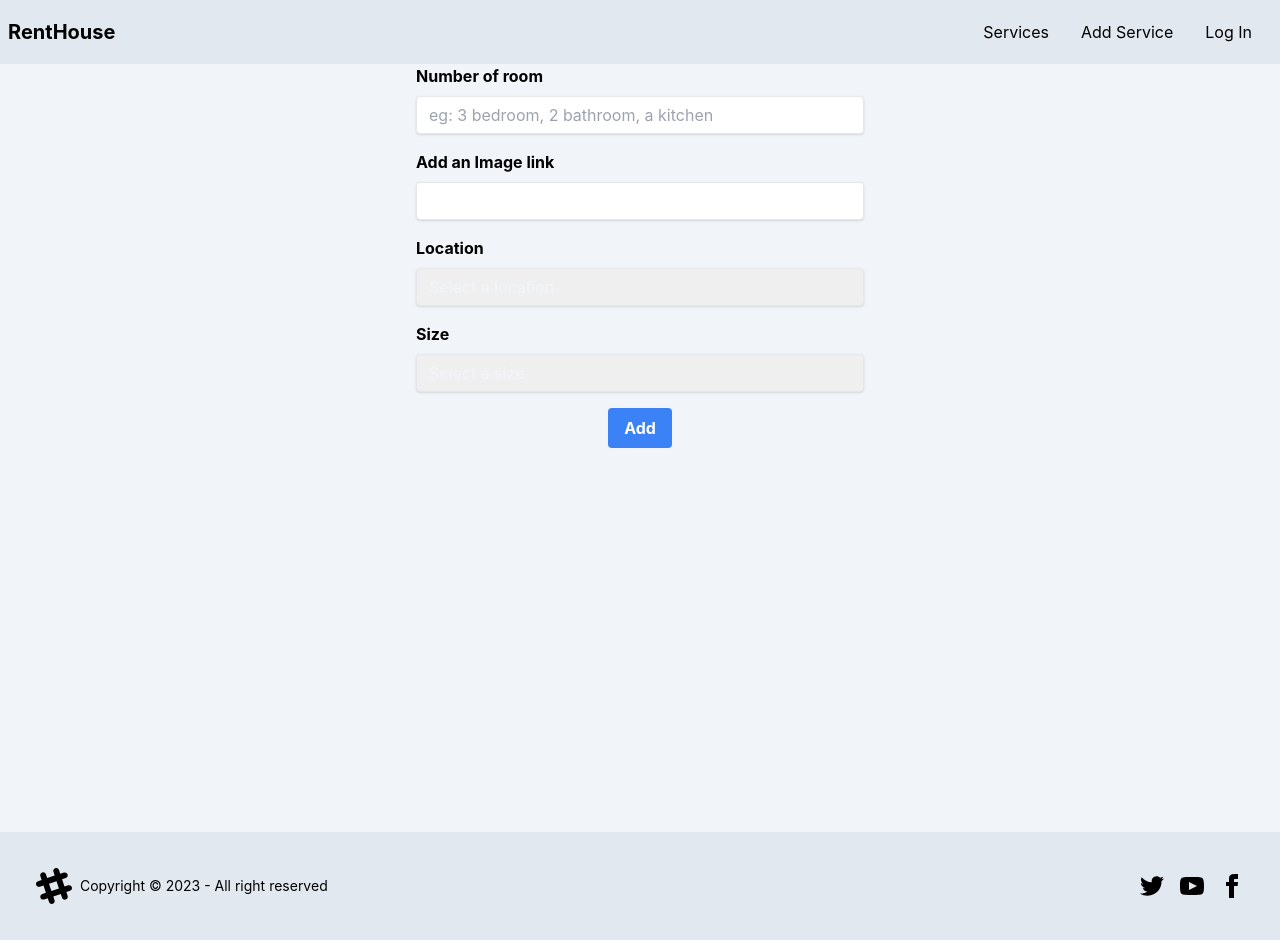
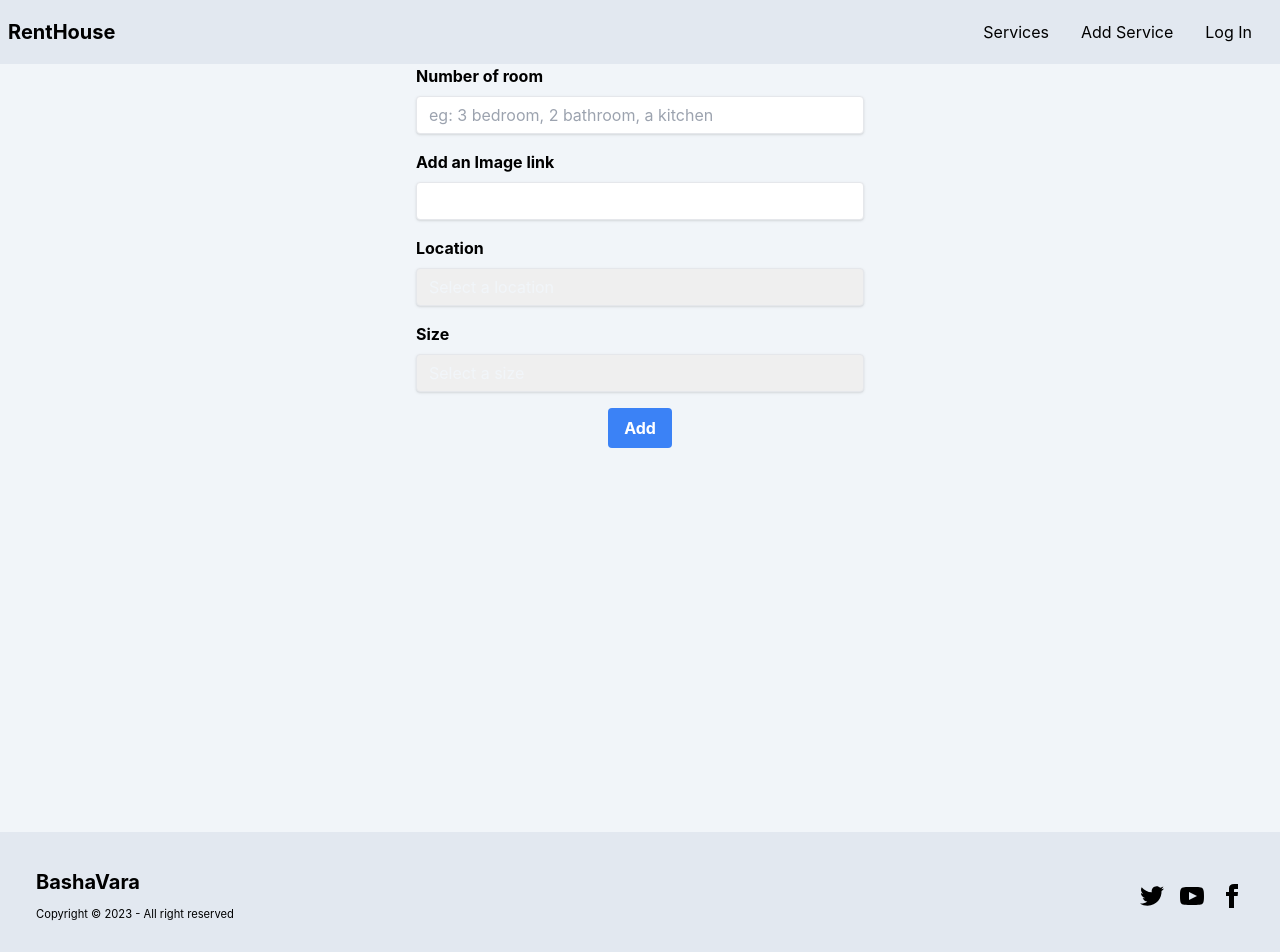
Before and after one commit to 2ndjoy/basha-vara-in-sylhet, a React (Create React App) app: page /addservices in a window 1280 px wide. Shown: the top 952 px of the page. Built offline with nearby package versions, Linux system fonts and the light colour scheme.

Commit message:
Footer and forms are  fixed

```diff
--- a/src/Components/AddService/AddService.js
+++ b/src/Components/AddService/AddService.js
@@ -39,6 +39,7 @@ function AddService() {
         <input
           type="text"
           name="rooms"
+          required
           value={formData.rooms}
           onChange={handleChange}
           placeholder="eg: 3 bedroom, 2 bathroom, a kitchen"
@@ -55,23 +56,13 @@ function AddService() {
         <input
           type="text"
           name="image"
+          required
           value={formData.image}
           onChange={handleChange}
           className="shadow appearance-none border rounded w-full py-2 px-3 text-slate-100  leading-tight focus:outline-none focus:shadow-outline"
         />
       </div>
-      {/* <div className="mb-4">
-        <label htmlFor="email" className="block text-slate-100  font-bold mb-2">
-          Email
-        </label>
-        <input
-          type="email"
-          name="email"
-          value={formData.email}
-          onChange={handleChange}
-          className="shadow appearance-none border rounded w-full py-2 px-3 text-slate-100  leading-tight focus:outline-none focus:shadow-outline"
-        />
-      </div> */}
+
       {/* Location */}
       <div className="mb-4">
         <label
@@ -83,12 +74,16 @@ function AddService() {
         <select
           name="location"
           value={formData.location}
+          required
           onChange={handleChange}
           className="shadow appearance-none border rounded w-full py-2 px-3 text-slate-100  leading-tight focus:outline-none focus:shadow-outline"
         >
           <option value="">Select a location</option>
           <option value="sylhet">Sylhet</option>
           <option value="dhaka">Dhaka</option>
+          <option value="chittagong">Chittagong</option>
+          <option value="barishal">Barishal</option>
+          <option value="rajshahi">Rajshahi</option>
           <option value="khulna">Khulna</option>
         </select>
       </div>
@@ -102,6 +97,7 @@ function AddService() {
         <select
           name="size"
           value={formData.size}
+          required
           onChange={handleChange}
           className="shadow appearance-none border rounded w-full py-2 px-3 text-slate-100  leading-tight focus:outline-none focus:shadow-outline"
         >
--- a/src/Components/FilterBox/FilterBox.js
+++ b/src/Components/FilterBox/FilterBox.js
@@ -38,12 +38,16 @@ function FilterBox() {
         <select
           name="location"
           value={formData.location}
+          required
           onChange={handleChange}
           className="shadow appearance-none border rounded w-full py-2 px-3 text-slate-100-700 leading-tight focus:outline-none focus:shadow-outline"
         >
           <option value="">Select a location</option>
           <option value="sylhet">Sylhet</option>
           <option value="dhaka">Dhaka</option>
+          <option value="chittagong">Chittagong</option>
+          <option value="barishal">Barishal</option>
+          <option value="rajshahi">Rajshahi</option>
           <option value="khulna">Khulna</option>
         </select>
       </div>
@@ -62,6 +66,7 @@ function FilterBox() {
           value={formData.size}
           onChange={handleChange}
           className="shadow appearance-none border rounded w-full py-2 px-3 text-slate-100-700 leading-tight focus:outline-none focus:shadow-outline"
+          required
         >
           <option value="">Select a size</option>
           <option value="small">Small</option>
--- a/src/Components/Footer/Footer.js
+++ b/src/Components/Footer/Footer.js
@@ -3,19 +3,12 @@ import React from "react";
 const Footer = () => {
   return (
     <footer className="footer items-center p-4 bg-slate-200 text-black mt-96 p-9">
-      <div className="items-center grid-flow-col">
-        <svg
-          width="36"
-          height="36"
-          viewBox="0 0 24 24"
-          xmlns="http://www.w3.org/2000/svg"
-          fillRule="evenodd"
-          clipRule="evenodd"
-          className="fill-current"
-        >
-          <path d="M22.672 15.226l-2.432.811.841 2.515c.33 1.019-.209 2.127-1.23 2.456-1.15.325-2.148-.321-2.463-1.226l-.84-2.518-5.013 1.677.84 2.517c.391 1.203-.434 2.542-1.831 2.542-.88 0-1.601-.564-1.86-1.314l-.842-2.516-2.431.809c-1.135.328-2.145-.317-2.463-1.229-.329-1.018.211-2.127 1.231-2.456l2.432-.809-1.621-4.823-2.432.808c-1.355.384-2.558-.59-2.558-1.839 0-.817.509-1.582 1.327-1.846l2.433-.809-.842-2.515c-.33-1.02.211-2.129 1.232-2.458 1.02-.329 2.13.209 2.461 1.229l.842 2.515 5.011-1.677-.839-2.517c-.403-1.238.484-2.553 1.843-2.553.819 0 1.585.509 1.85 1.326l.841 2.517 2.431-.81c1.02-.33 2.131.211 2.461 1.229.332 1.018-.21 2.126-1.23 2.456l-2.433.809 1.622 4.823 2.433-.809c1.242-.401 2.557.484 2.557 1.838 0 .819-.51 1.583-1.328 1.847m-8.992-6.428l-5.01 1.675 1.619 4.828 5.011-1.674-1.62-4.829z"></path>
-        </svg>
-        <p>Copyright © 2023 - All right reserved</p>
+      <div className="items-center grid">
+        <p className="text-xl font-bold">
+          BashaVara
+          <br />{" "}
+        </p>
+        <small className="font-">Copyright © 2023 - All right reserved</small>
       </div>
       <div className="grid-flow-col gap-4 md:place-self-center md:justify-self-end">
         <a>
```
